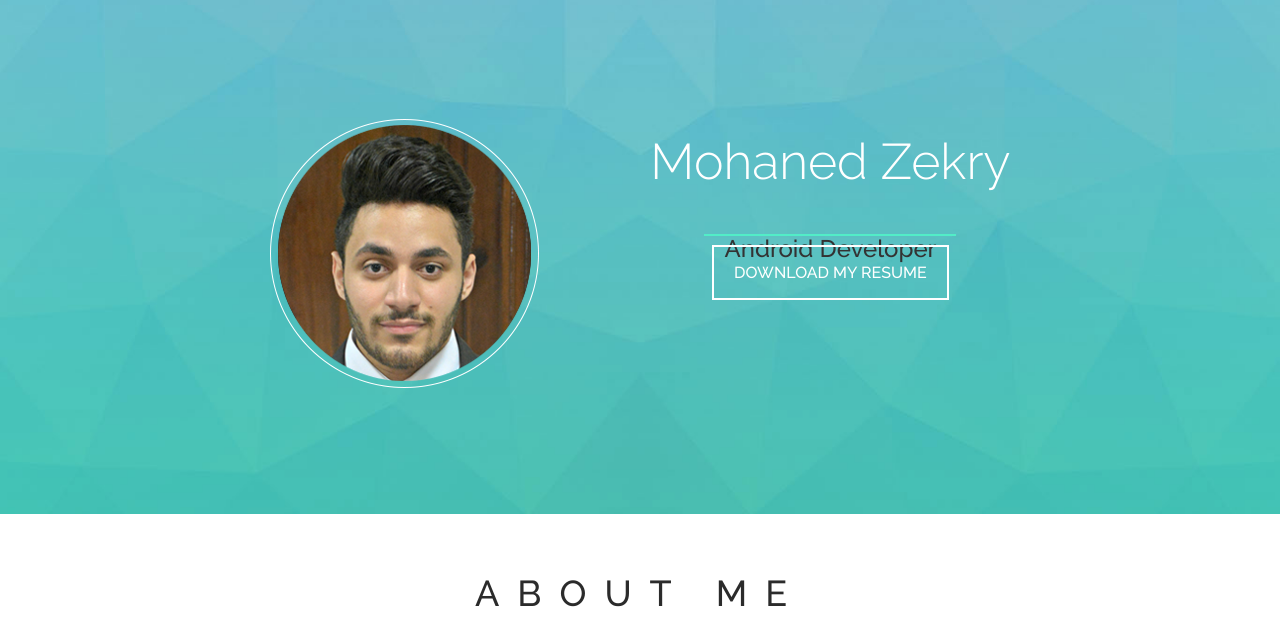
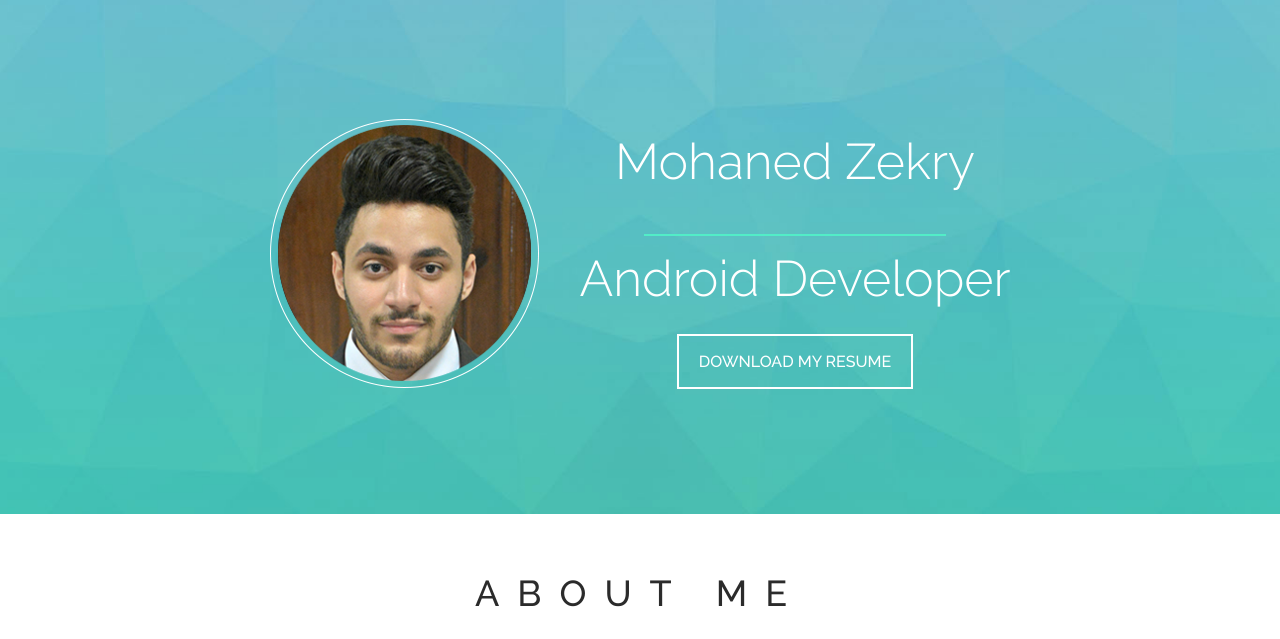
Before and after one commit to MohanedZekry/mohanedzekry.github.io, a plain HTML site: page index.html in a window 1280 px wide. Shown: the part 145-784 px from the top of the page. Drawn offline with Linux system fonts and the light colour scheme.

Commit message:
Update index.html

```diff
--- a/index.html
+++ b/index.html
@@ -108,7 +108,7 @@ License URL: http://creativecommons.org/licenses/by/3.0/
 			<div class="banner-right">
 				<h2>Mohaned Zekry</h2>
 				<div class="border"></div>
-				<h3>Android Developer</h3>
+				<h2>Android Developer</h2>
 				<a href="https://1drv.ms/b/s!Alp6uOSZtt1FkHJnxPrUHO7Pvjfr">DOWNLOAD MY RESUME</a>
 			</div>
 			<div class="clearfix"></div>
```
